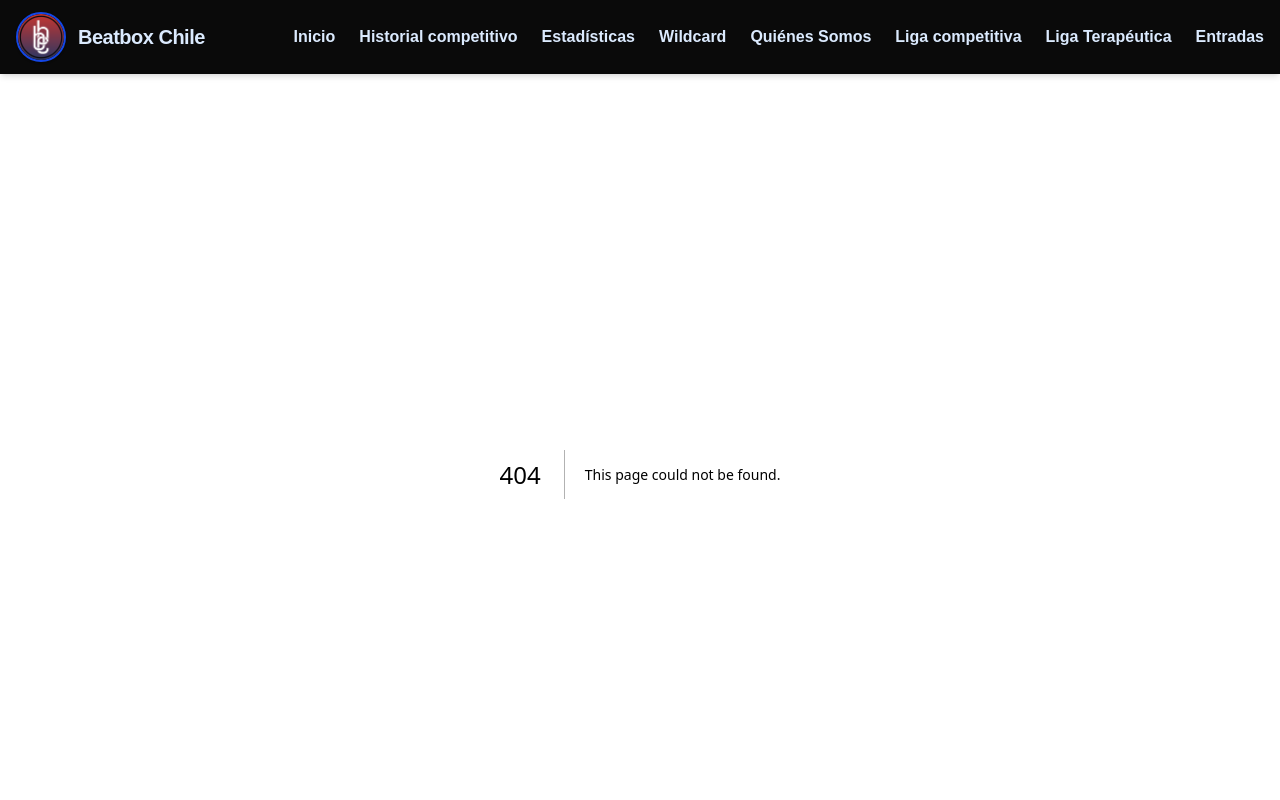
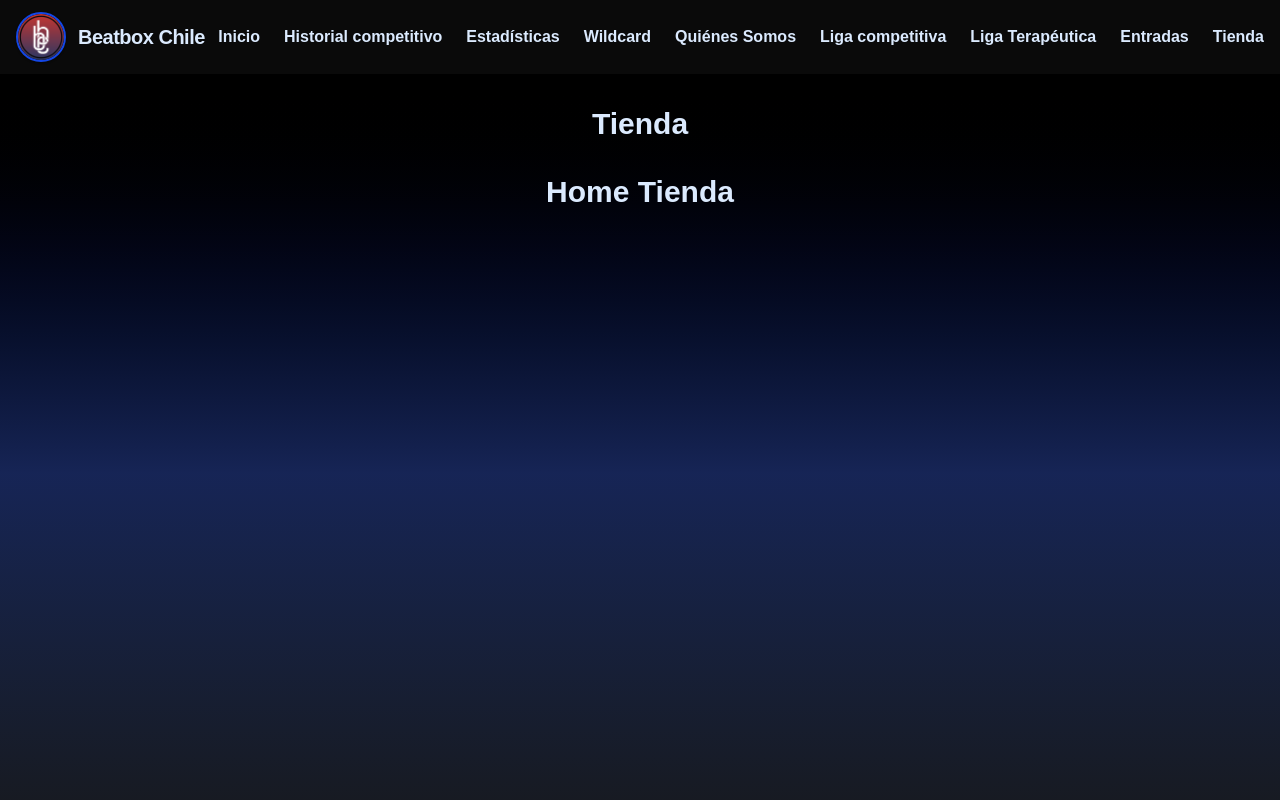
Before and after one commit to ayrtoncatri/beatbox-chile-web, a Next.js app: page /tienda in a window 1280 px wide. Before the commit this address had no page. Shown: the top 800 px of the page. Built offline with nearby package versions, Linux system fonts and the light colour scheme.

Commit message:
feature/HomeTienda: Se crea componente,ruta e importacion de tienda

```diff
--- /dev/null
+++ b/app/tienda/page.tsx
@@ -0,0 +1,12 @@
+import HomeTienda from "@/components/tienda/HomeTienda";
+
+export default function TiendaPage() {
+    return (
+      <main className="min-h-screen bg-gradient-to-b from-black via-blue-950 to-neutral-900 py-8 px-4">
+        <h1 className="text-3xl font-extrabold text-blue-100 mb-8 text-center">
+          Tienda
+        </h1>
+        <HomeTienda />
+      </main>
+    );
+  }
--- a/components/Header.tsx
+++ b/components/Header.tsx
@@ -14,6 +14,7 @@ const navItems = [
   { label: "Liga competitiva", href: "/liga-competitiva" },
   { label: "Liga Terapéutica", href: "/liga-terapeutica" },
   { label: "Entradas", href: "/compra-entradas" },
+  { label: "Tienda", href: "/tienda" },
 ];
 
 export default function Header() {
--- /dev/null
+++ b/components/tienda/HomeTienda.tsx
@@ -0,0 +1,9 @@
+'use client';
+
+export default function HomeTienda() {
+  return (
+    <div>
+      <h1 className="text-3xl font-extrabold text-blue-100 mb-8 text-center">Home Tienda</h1>
+    </div>
+  );
+}
```
